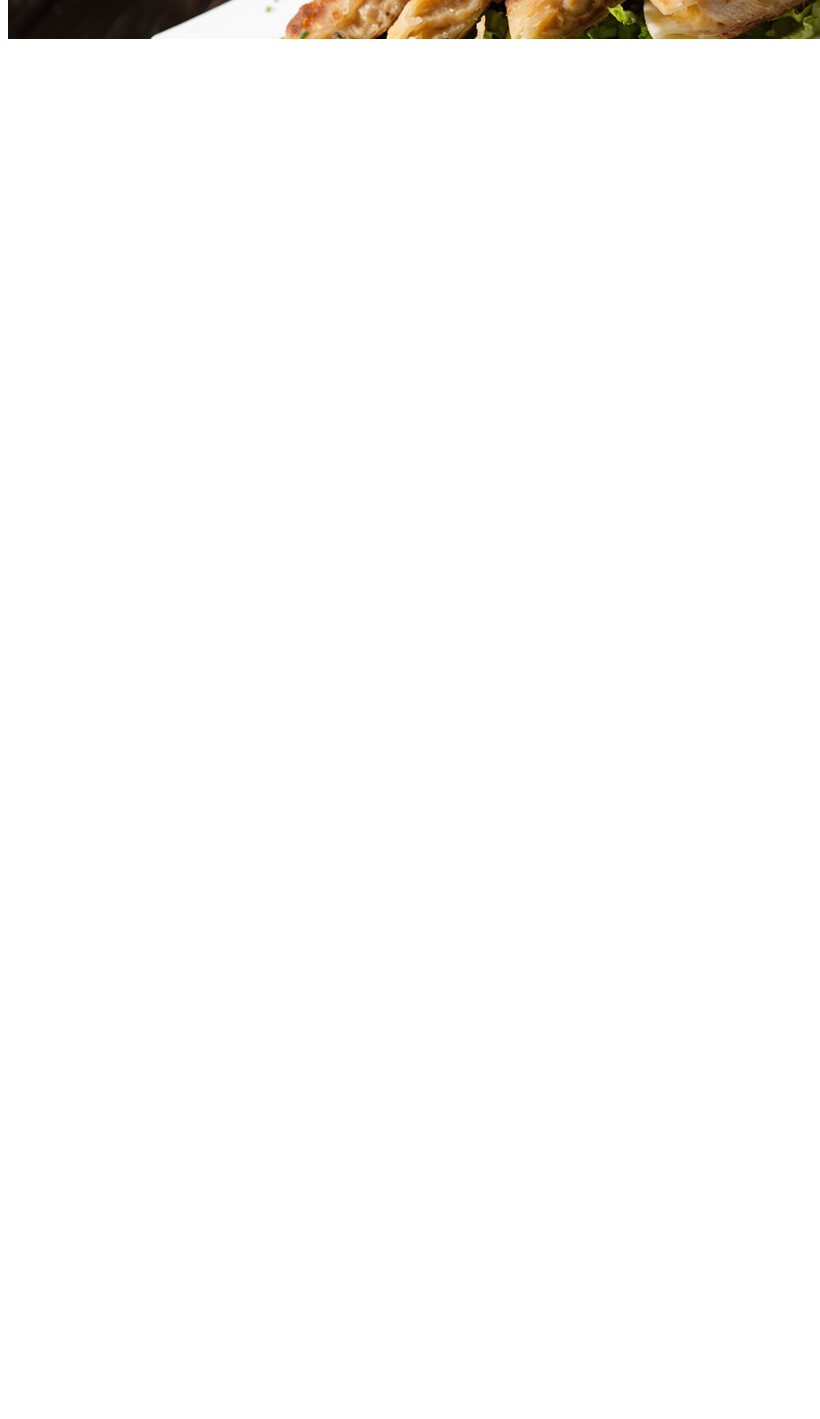
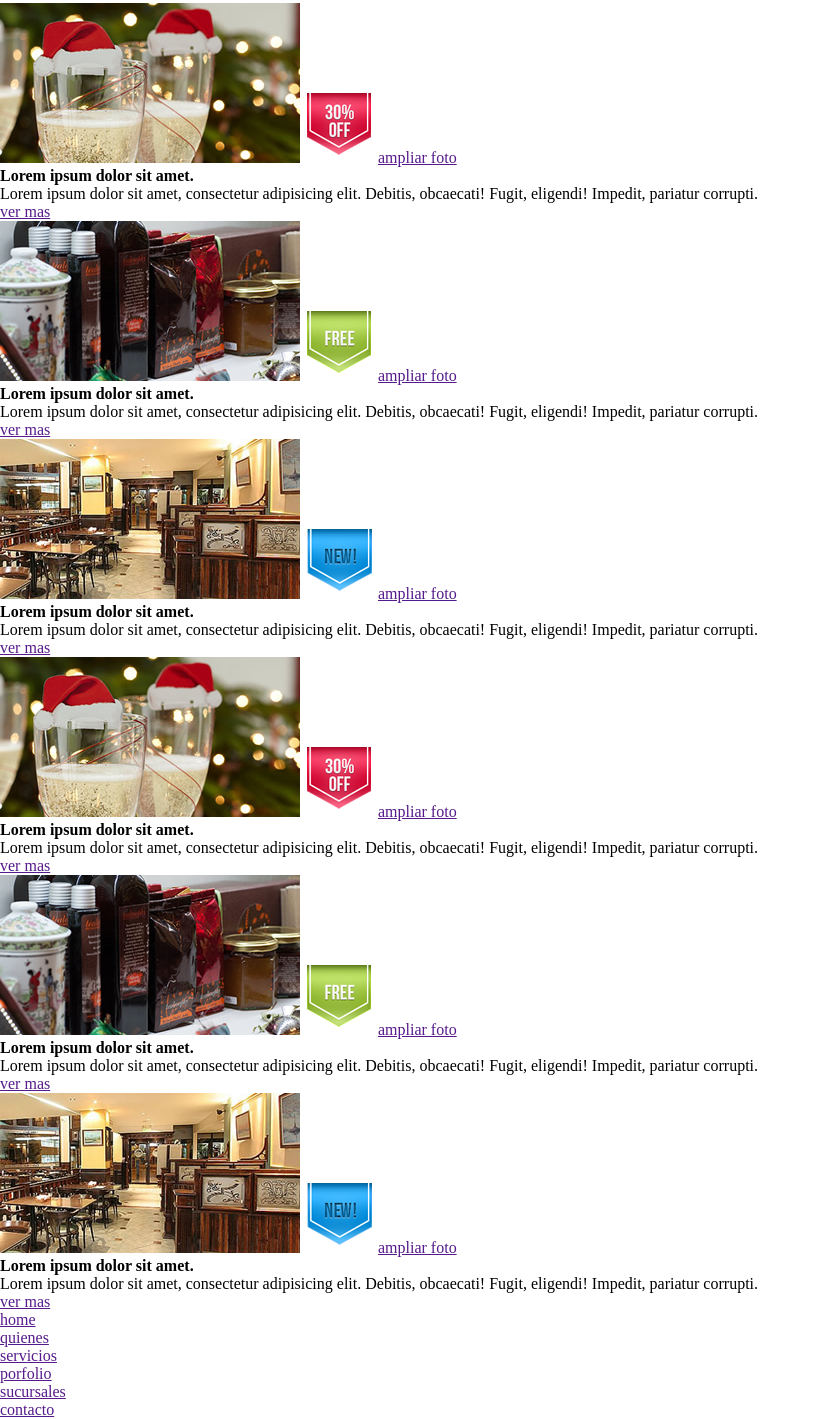
Before and after one commit to Olivera-Rocio/kitchening, a website: page views/home.html in a window 1280 px wide. Shown: the part 553-1972 px from the top of the page, without its empty margins (0-820 px from the left). Before the commit the page ends 800 px from the top, so only its background shows below. Drawn offline with Linux system fonts and the light colour scheme.

Commit message:
estructura de home

```diff
--- a/public/css/general.css
+++ b/public/css/general.css
@@ -0,0 +1,6 @@
+/*borde*/
+*{
+    box-sizing: border-box;
+    margin: 0;
+    padding: 0;
+}
--- a/views/home.html
+++ b/views/home.html
@@ -25,9 +25,68 @@
         <section class= "baner">
             <img src="/images/img-banner.jpg" alt="">
         </section>
+        <section class="productos">
+            <article class="producto">
+                <img class="img-foto" src="/images/img-pdto-1.jpg" alt="">
+                <img class="img-etiqueta" src="/images/img-descuento.png" alt="">
+                <a class="btn-zoom" href="">ampliar foto</a>
+                <h4>Lorem ipsum dolor sit amet.</h4>
+                <p>Lorem ipsum dolor sit amet, consectetur adipisicing elit. Debitis, obcaecati! Fugit, eligendi! Impedit, pariatur corrupti.</p>
+                <a class="btn-more" href="">ver mas</a>
+            </article>
+            <article class="producto">
+                <img class="img-foto" src="/images/img-pdto-2.jpg" alt="">
+                <img class="img-etiqueta" src="/images/img-gratis.png" alt="">
+                <a class="btn-zoom" href="">ampliar foto</a>
+                <h4>Lorem ipsum dolor sit amet.</h4>
+                <p>Lorem ipsum dolor sit amet, consectetur adipisicing elit. Debitis, obcaecati! Fugit, eligendi! Impedit, pariatur corrupti.</p>
+                <a class="btn-more" href="">ver mas</a>
+            </article>
+            <article class="producto">
+                <img class="img-foto" src="/images/img-pdto-3.jpg" alt="">
+                <img class="img-etiqueta" src="/images/img-nuevo.png" alt="">
+                <a class="btn-zoom" href="">ampliar foto</a>
+                <h4>Lorem ipsum dolor sit amet.</h4>
+                <p>Lorem ipsum dolor sit amet, consectetur adipisicing elit. Debitis, obcaecati! Fugit, eligendi! Impedit, pariatur corrupti.</p>
+                <a class="btn-more" href="">ver mas</a>
+            </article>
+            <article class="producto">
+                <img class="img-foto" src="/images/img-pdto-1.jpg" alt="">
+                <img class="img-etiqueta" src="/images/img-descuento.png" alt="">
+                <a class="btn-zoom" href="">ampliar foto</a>
+                <h4>Lorem ipsum dolor sit amet.</h4>
+                <p>Lorem ipsum dolor sit amet, consectetur adipisicing elit. Debitis, obcaecati! Fugit, eligendi! Impedit, pariatur corrupti.</p>
+                <a class="btn-more" href="">ver mas</a>
+            </article>
+            <article class="producto">
+                <img class="img-foto" src="/images/img-pdto-2.jpg" alt="">
+                <img class="img-etiqueta" src="/images/img-gratis.png" alt="">
+                <a class="btn-zoom" href="">ampliar foto</a>
+                <h4>Lorem ipsum dolor sit amet.</h4>
+                <p>Lorem ipsum dolor sit amet, consectetur adipisicing elit. Debitis, obcaecati! Fugit, eligendi! Impedit, pariatur corrupti.</p>
+                <a class="btn-more" href="">ver mas</a>
+            </article>
+            <article class="producto">
+                <img class="img-foto" src="/images/img-pdto-3.jpg" alt="">
+                <img class="img-etiqueta" src="/images/img-nuevo.png" alt="">
+                <a class="btn-zoom" href="">ampliar foto</a>
+                <h4>Lorem ipsum dolor sit amet.</h4>
+                <p>Lorem ipsum dolor sit amet, consectetur adipisicing elit. Debitis, obcaecati! Fugit, eligendi! Impedit, pariatur corrupti.</p>
+                <a class="btn-more" href="">ver mas</a>
+            </article>
+        </section>
     </main>
     <footer>
-
+        <nav>
+            <ul>
+                <li><a href="">home</a></li>
+                <li><a href="">quienes</a></li>
+                <li><a href="">servicios</a></li>
+                <li><a href="">porfolio</a></li>
+                <li><a href="">sucursales</a></li>
+                <li><a href="">contacto</a></li>
+            </ul>
+        </nav>
     </footer>
 </body>
 </html>
```
